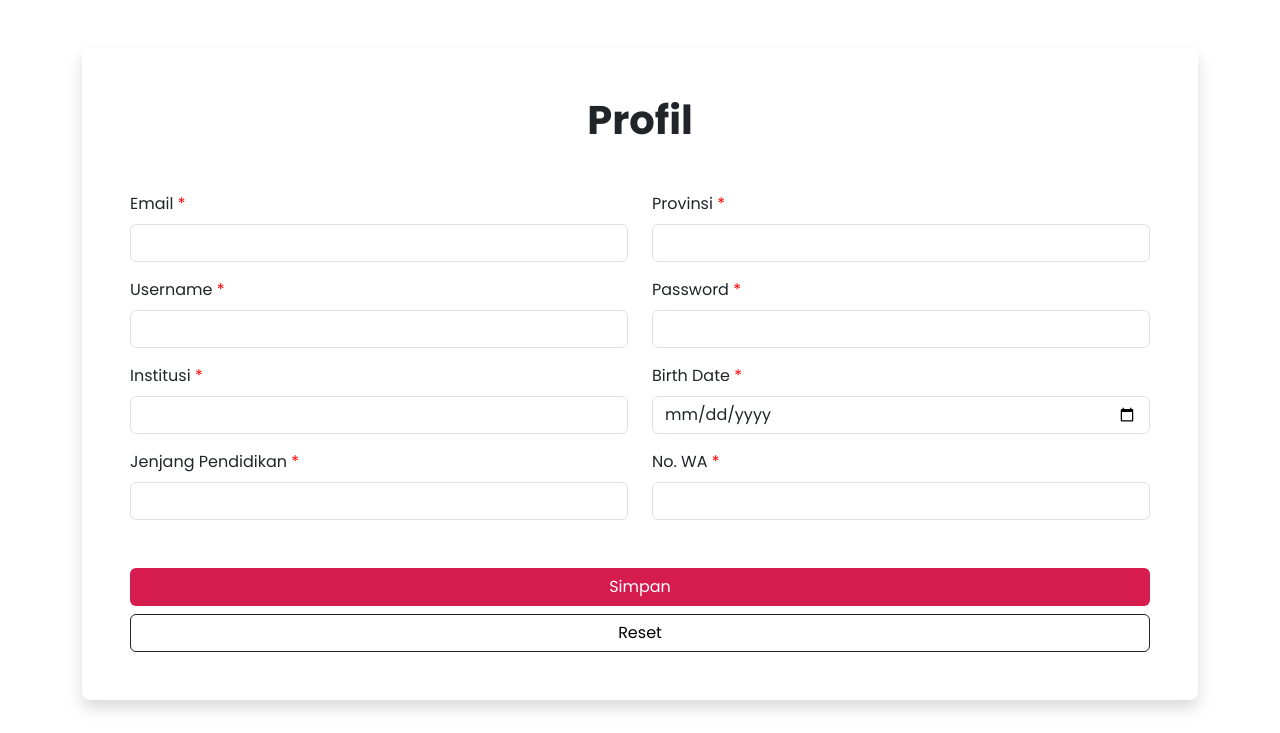
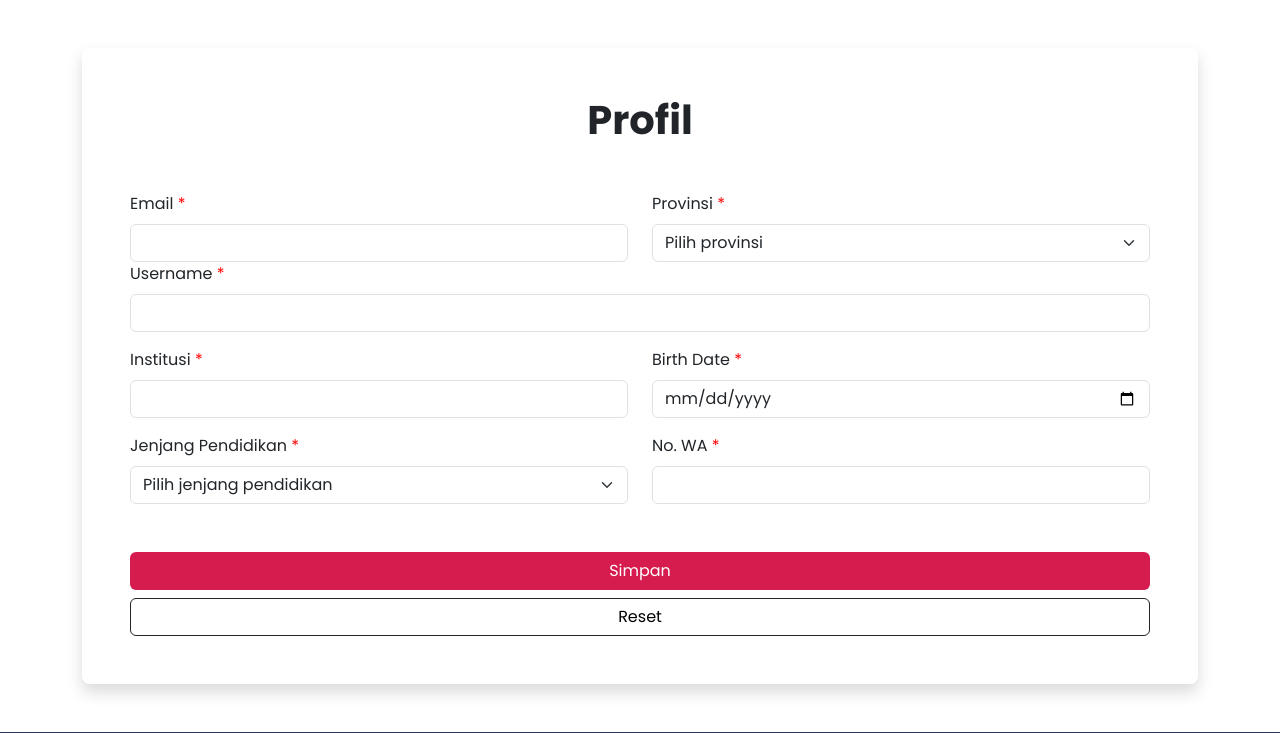
Before and after one commit to chirzarahman/joki-uas-esq, a PHP site: page /index.php?p=edit_profile in a window 1280 px wide. Shown: the part 62-795 px from the top of the page. Run offline with PHP 8.4, Linux system fonts and the light colour scheme; the visitor is signed in with stand-in values (Sample User, id 1); tables that the repository leaves empty or names only in its code hold one stand-in row (values such as "Sample post").

Commit message:
Fix send email

```diff
--- a/class/class.Users.php
+++ b/class/class.Users.php
@@ -67,5 +67,36 @@
                 $this->nama_admin = $data['nama_admin'];
             }
         }
+
+        public function UpdateProfile()
+        {
+            $sql = "UPDATE users SET username = '$this->username', email = '$this->email', dob = '$this->dob', no_wa = '$this->no_wa', jenjang_pendidikan = '$this->jenjang_pendidikan', provinsi = '$this->provinsi', institusi = '$this->institusi' WHERE id_user = '$this->id_user'";
+
+            $this->hasil = mysqli_query($this->connection, $sql);
+            if ($this->hasil) {
+                $this->message = 'User berhasil diubah!';
+            } else {
+                $this->message = 'User gagal diubah!';
+            }
+        }
+
+        public function SelectOneProfile()
+        {
+            $sql = "SELECT * FROM users WHERE id_user = '$this->id_user'";
+            $resultOne = mysqli_query($this->connection, $sql);
+
+            if (mysqli_num_rows($resultOne) == 1) {
+                $this->hasil = true;
+                $data = mysqli_fetch_assoc($resultOne);
+                $this->id_user = $data['id_user'];
+                $this->username = $data['username'];
+                $this->email = $data['email'];
+                $this->dob = $data['dob'];
+                $this->no_wa = $data['no_wa'];
+                $this->jenjang_pendidikan = $data['jenjang_pendidikan'];
+                $this->provinsi = $data['provinsi'];
+                $this->institusi = $data['institusi'];
+            }
+        }
     }
     ?>
--- a/pages/admin_pendaftarlist.php
+++ b/pages/admin_pendaftarlist.php
@@ -50,7 +50,7 @@ if (!isset($_SESSION['level']) || $_SESSION['level'] == 'user') {
                     echo '<td>' . $dataPendaftar->nama_workshop . '</td>';
                     echo '<td>' . $dataPendaftar->tanggal_pelaksanaan . '</td>';
                     echo '<td>' . $dataPendaftar->status . '</td>';
-                    echo '<td class="text-center"><a class="btn btn-warning me-2" href="index.php?p=admin_pendaftar_detail&no_id=' . $dataPendaftar->no_id . '">Lihat</a><a class="btn btn-success me-2" href="index.php?p=function_terima_pendaftar&no_id=' . $dataPendaftar->no_id . '" on click="return confirm(\'Apakah yakin ingin terima tiket ini?\')">Terima</a><a class="btn btn-danger" href="index.php?p=function_tolak_pendaftar&no_id=' . $dataPendaftar->no_id . '" on click="return confirm(\'Apakah yakin ingin tolak tiket ini?\')">Tolak</a></td>';
+                    echo '<td class="text-center"><a class="btn btn-warning me-2" href="index.php?p=admin_pendaftar_detail&no_id=' . $dataPendaftar->no_id . '">Lihat</a><a class="btn btn-success me-2" href="index.php?p=function_terima_pendaftar&no_id=' . $dataPendaftar->no_id . '" on click="return confirm(\'Apakah yakin ingin terima tiket ini?\')">Terima</a><a class="btn btn-danger" href="index.php?p=function_tolak_pendaftar&no_id=' . $dataPendaftar->no_id . '&email=' . $dataPendaftar->email . '" on click="return confirm(\'Apakah yakin ingin tolak tiket ini?\')">Tolak</a></td>';
                     // if($dataPendaftar->status == 'pending'){
                     //     echo "masih pending";
                     // } else if($dataPendaftar->status == 'diterima'){
--- a/pages/edit_profile.php
+++ b/pages/edit_profile.php
@@ -1,3 +1,32 @@
+<?php
+if (!isset($_SESSION['level'])) {
+    echo '<script>window.location = "index.php";</script>';
+}
+require_once('./class/class.Users.php');
+$objUsers = new Users();
+if (isset($_POST['btnSubmit'])) {
+    $objUsers->username = $_POST["username"];
+    $objUsers->email = $_POST["email"];
+    $objUsers->dob = $_POST["dob"];
+    $objUsers->no_wa = $_POST["no_wa"];
+    $objUsers->jenjang_pendidikan = $_POST["jenjang_pendidikan"];
+    $objUsers->provinsi = $_POST["provinsi"];
+    $objUsers->institusi = $_POST["institusi"];
+
+    if (isset($_GET['id_user'])) {
+        $objUsers->id_user = $_GET['id_user'];
+        $objUsers->UpdateProfile();
+    }
+    echo "<script> alert('$objUsers->message'); </script>";
+    if ($objUsers->hasil) {
+        echo '<script> window.location = "index.php?p=profile";</script>';
+    }
+} else if (isset($_GET['id_user'])) {
+    $objUsers->id_user = $_GET['id_user'];
+    $objUsers->SelectOneProfile();
+}
+?>
+
 <!DOCTYPE html>
 <html lang="en">
 
@@ -11,56 +40,88 @@
     <div class="container">
         <div class="card shadow rounded-3 my-5 bg-white border-0 p-5">
             <h1 class="fw-bold fs-1 text-center mb-5">Profil</h1>
-            <form>
+            <form action="" method="post">
                 <div class="row">
                     <div class="col">
                         <label for="exampleFormControlInput1" class="form-label">Email <span
                                 style="color: red;">*</span></label>
-                        <input type="email" class="form-control" id="exampleFormControlInput1" placeholder="">
+                        <input type="email" name="email" class="form-control" id="exampleFormControlInput1"
+                            placeholder="" value="<?= $objUsers->email ?>">
                     </div>
                     <div class="col">
                         <label for="exampleFormControlInput1" class="form-label">Provinsi <span
                                 style="color: red;">*</span></label>
-                        <input type="text" class="form-control" id="exampleFormControlInput1" placeholder="">
+                        <select name="provinsi" class="form-select" aria-label="Default select example">
+                            <option selected disabled>Pilih provinsi</option>
+                            <?php
+                            require_once('./class/class.Provinsi.php');
+                            $objProvinsi = new Provinsi();
+                            $arrayResult = $objProvinsi->SelectAllProvinsi();
+
+                            if (count($arrayResult) == 0) {
+                                echo '<tr><td colspan="5">Tidak Ada Data!</td></tr>';
+                            } else {
+                                foreach ($arrayResult as $dataProvinsi) {
+                                    echo '<option value=' . $dataProvinsi->id_provinsi . '>' . $dataProvinsi->nama_provinsi . '</option>';
+                                    // if(!$objUsers->provinsi){
+                                    // } else {
+                                    //     echo '<option value=' . $dataProvinsi->id_provinsi . ' selected>' . $dataProvinsi->nama_provinsi . '</option>';
+                                    // }
+                                }
+                            }
+                            ?>
+                        </select>
                     </div>
                 </div>
-                <div class="row mt-3">
-                    <div class="col">
-                        <label for="exampleFormControlInput1" class="form-label">Username <span
-                                style="color: red;">*</span></label>
-                        <input type="text" class="form-control" id="exampleFormControlInput1" placeholder="">
-                    </div>
-                    <div class="col">
-                        <label for="exampleFormControlInput1" class="form-label">Password <span
-                                style="color: red;">*</span></label>
-                        <input type="password" class="form-control" id="exampleFormControlInput1" placeholder="">
-                    </div>
+                <div class="col">
+                    <label for="exampleFormControlInput1" class="form-label">Username <span
+                            style="color: red;">*</span></label>
+                    <input type="text" name="username" class="form-control" id="exampleFormControlInput1" placeholder=""
+                        value="<?= $objUsers->username ?>">
                 </div>
                 <div class="row mt-3">
                     <div class="col">
                         <label for="exampleFormControlInput1" class="form-label">Institusi <span
                                 style="color: red;">*</span></label>
-                        <input type="text" class="form-control" id="exampleFormControlInput1" placeholder="">
+                        <input type="text" name="institusi" class="form-control" id="exampleFormControlInput1"
+                            placeholder="" value="<?= $objUsers->institusi ?>">
                     </div>
                     <div class="col">
                         <label for="exampleFormControlInput1" class="form-label">Birth Date <span
                                 style="color: red;">*</span></label>
-                        <input type="date" class="form-control" id="exampleFormControlInput1" placeholder="">
+                        <input type="date" name="dob" class="form-control" id="exampleFormControlInput1" placeholder=""
+                            value="<?= $objUsers->dob ?>">
                     </div>
                 </div>
                 <div class="row mt-3 mb-5">
                     <div class="col">
                         <label for="exampleFormControlInput1" class="form-label">Jenjang Pendidikan <span
                                 style="color: red;">*</span></label>
-                        <input type="text" class="form-control" id="exampleFormControlInput1" placeholder="">
+                        <select name="jenjang_pendidikan" class="form-select" aria-label="Default select example">
+                            <option selected disabled>Pilih jenjang pendidikan</option>
+                            <?php
+                            require_once('./class/class.JenjangPendidikan.php');
+                            $objJenjangPendidikan = new JenjangPendidikan();
+                            $arrayResult = $objJenjangPendidikan->SelectAllJenjangPendidikan();
+
+                            if (count($arrayResult) == 0) {
+                                echo '<tr><td colspan="5">Tidak Ada Data!</td></tr>';
+                            } else {
+                                foreach ($arrayResult as $dataJenjangPendidikan) {
+                                    echo '<option value=' . $dataJenjangPendidikan->id_jp . '>' . $dataJenjangPendidikan->nama_jp . '</option>';
+                                }
+                            }
+                            ?>
+                        </select>
                     </div>
                     <div class="col">
                         <label for="exampleFormControlInput1" class="form-label">No. WA <span
                                 style="color: red;">*</span></label>
-                        <input type="text" class="form-control" id="exampleFormControlInput1" placeholder="">
+                        <input type="text" name="no_wa" class="form-control" id="exampleFormControlInput1"
+                            placeholder="" value="<?= $objUsers->no_wa ?>">
                     </div>
                 </div>
-                <button type="button" class="btn"
+                <button type="submit" name="btnSubmit" class="btn"
                     style="background-color: #D61C4E; color: white; width: 100%;">Simpan</button>
                 <a href="index.php?p=edit_profile" class="btn border border-dark mt-2" style="width: 100%;">Reset</a>
             </form>
--- a/pages/function_tolak_pendaftar.php
+++ b/pages/function_tolak_pendaftar.php
@@ -34,7 +34,7 @@ $mail->SMTPOptions = array(
 $mail->WordWrap = 50;
 $mail->IsHTML(true);
 
-$mail->AddAddress('raisworked@gmail.com', 'Rais');
+$mail->AddAddress($_GET['email'], 'paijo');
 $mail->Subject = 'test';
 $mail->Body = 'test';
 $mail->AltBody = "This is the body in plain text for non-HTML mail clients";
```
Also changed, not shown: pages/form_workshop.php (+14 -11 lines), pages/profile.php (+8 -1 lines).
